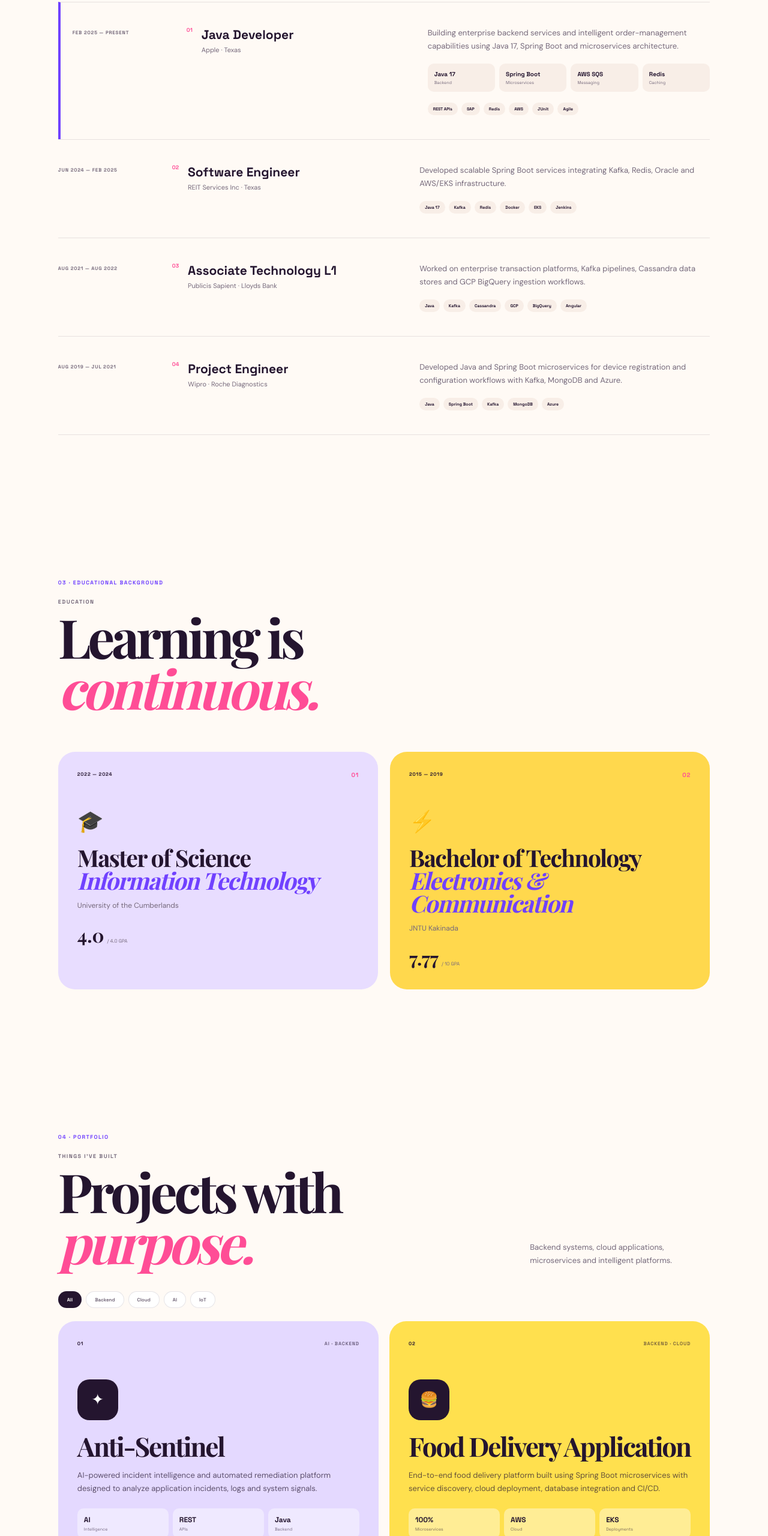
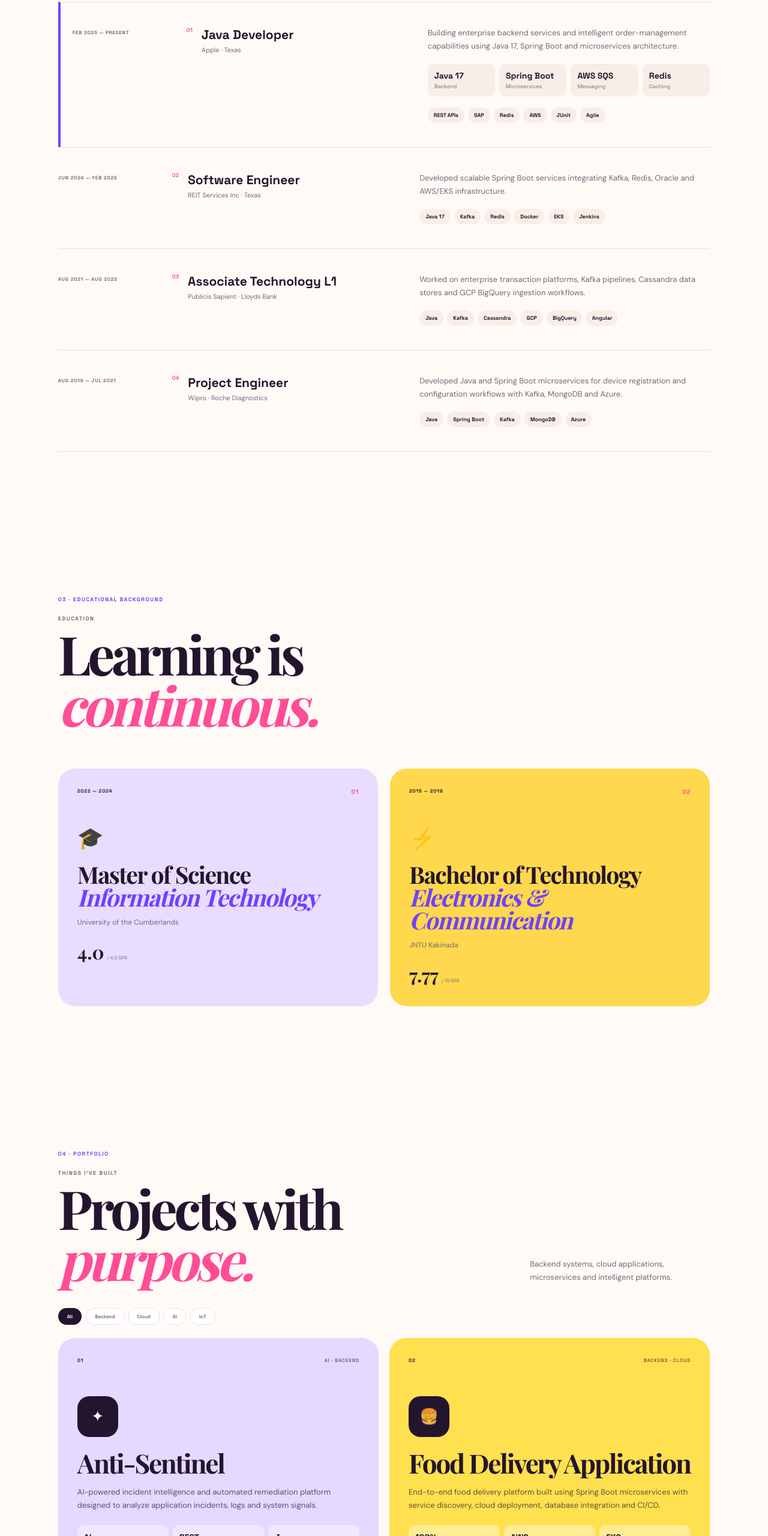
Before and after one commit to varshinisri/SriVarshiniPortfolio, a plain HTML site: page index.html in a window 1280 px wide. Shown: the part 2140-4700 px from the top of the page at 60% size. Drawn offline with nearby package versions, Linux system fonts and the light colour scheme; a web font is replaced by a local one.

Commit message:
Update style.css

```diff
--- a/style.css
+++ b/style.css
@@ -2596,3 +2596,55 @@ footer {
     }
 
 }
+
+/* =========================================================
+   TECHNOLOGY FONT SIZE IMPROVEMENT
+   ========================================================= */
+
+/* Professional Journey - Java 17, Spring Boot, AWS SQS, Redis */
+.experience-highlights strong {
+    font-size: 14px;
+    font-weight: 700;
+}
+
+.experience-highlights span {
+    font-size: 9px;
+}
+
+
+/* Professional Journey - REST APIs, SAP, Redis, AWS, JUnit, Agile */
+.experience-card .tags span {
+    font-size: 9px;
+    font-weight: 700;
+    padding: 7px 10px;
+}
+
+
+/* Project technology names
+   Java, Spring Boot, Eureka, MySQL, MongoDB, AWS, etc. */
+.project-stack span {
+    font-size: 9px;
+    font-weight: 700;
+    padding: 7px 10px;
+}
+
+
+/* Project metric technology names
+   AI, REST, Java, AWS, EKS, C, IoT, GPRS, etc. */
+.project-metrics strong {
+    font-size: 14px;
+    font-weight: 700;
+}
+
+.project-metrics span {
+    font-size: 8px;
+}
+
+
+/* Skills section technology names
+   Java, Spring Boot, Kafka, Redis, Kubernetes, etc. */
+.skill-list span {
+    font-size: 10px;
+    font-weight: 600;
+    padding: 8px 11px;
+}
```
